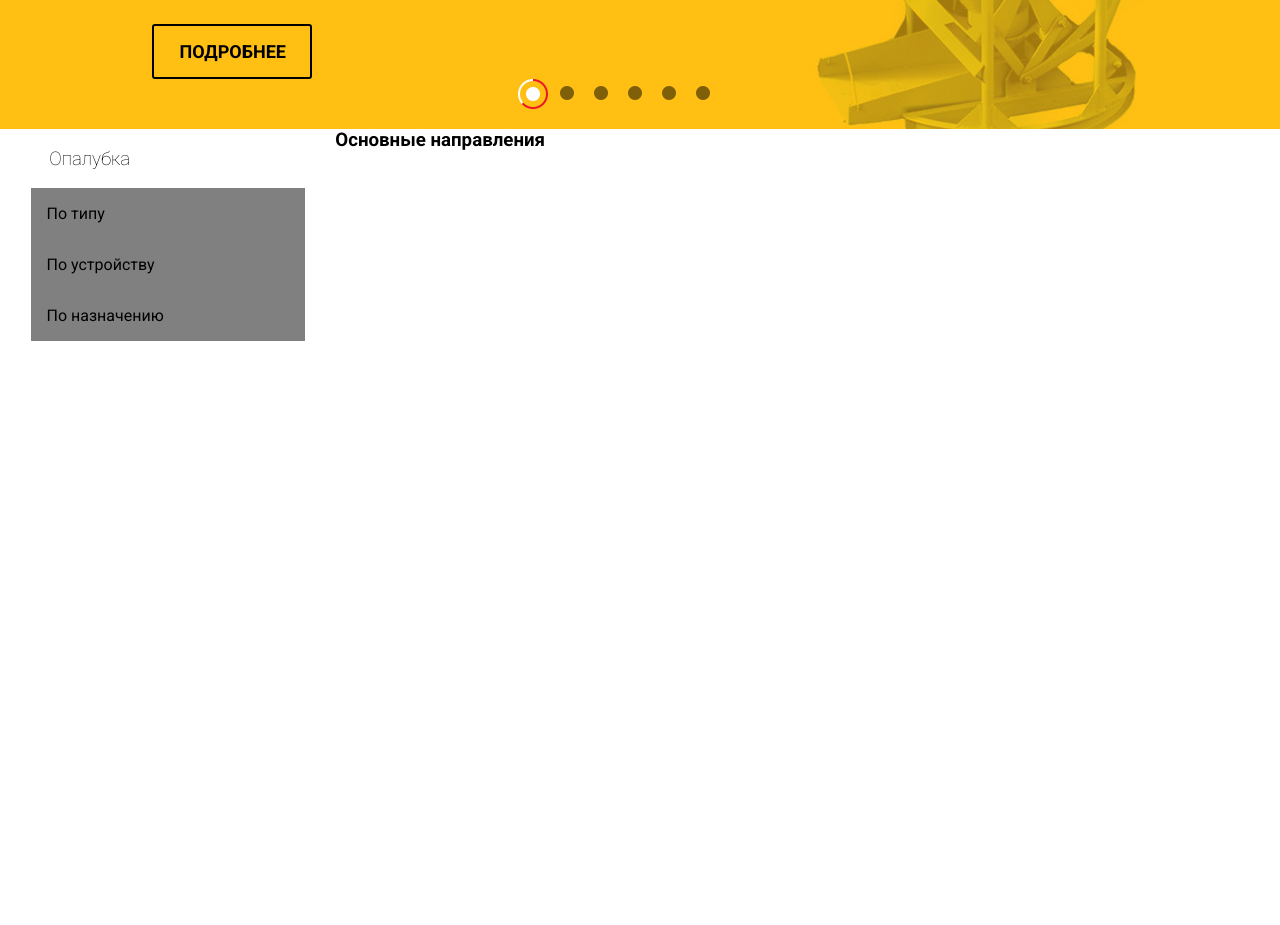
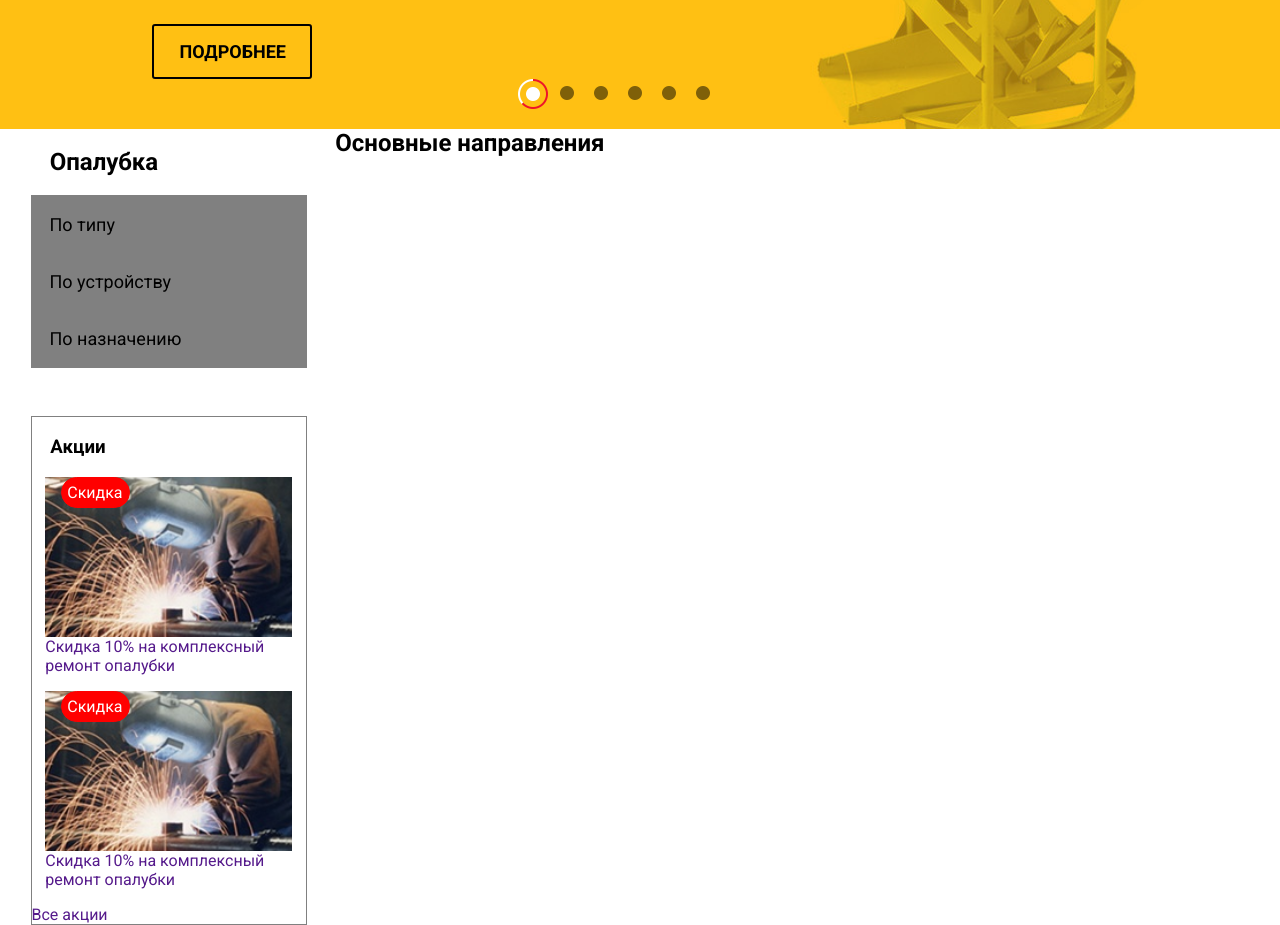
Before and after one commit to Rmnzm/layout_canvas, a plain HTML site: page index.html in a window 1280 px wide. Shown: the part 560-1485 px from the top of the page. Before the commit the page ends 901 px from the top, so only its background shows below. Drawn offline with Linux system fonts and the light colour scheme.

Commit message:
continue project snabstroy layout

```diff
--- a/index.html
+++ b/index.html
@@ -120,7 +120,7 @@
     <section class="main">
         <article>
             <aside>
-                <h3>Опалубка</h3>
+                <h2>Опалубка</h2>
                 <div class="column1">
                     <div class="type">
                         <div class="name" tabindex="1">По типу</div>
@@ -156,9 +156,29 @@
                             </ul>
                     </div>
                 </div>
+                <div class="column2">
+                    <h3>Акции</h3>
+                    <div class="sale">
+                        <div class="img">
+                            <p>Скидка</p>
+                        </div>
+                        <div class="text">
+                            <a href="">Скидка 10% на комплексный ремонт опалубки</a>
+                        </div>
+                    </div>
+                    <div class="sale">
+                        <div class="img">
+                            <p>Скидка</p>
+                        </div>
+                        <div class="text">
+                            <a href="">Скидка 10% на комплексный ремонт опалубки</a>
+                        </div>
+                    </div>
+                    <span><a href="">Все акции <img src="" alt=""></a></span>
+                </div>
             </aside>
             <main>
-                <h3>Основные направления</h3>
+                <h2>Основные направления</h2>
             </main>
         </article>
     </section>
--- a/style.css
+++ b/style.css
@@ -303,10 +303,10 @@ body
     width: 25%;
 }
 
-.main > article > aside > h3
+.main > article > aside > h2
 {
-    padding: 1em;
-    font-weight: 100;
+    padding: 0.8em;
+    font-weight: 700;
 }
 
 .main > article > main
@@ -316,9 +316,23 @@ body
 
 /*   TYPES   */
 
+/*   COLUMN 1*/
+
 .column1
 {
     width: 90%;
+    border: 1px solid gray;
+}
+
+/*
+------------------------TODO ---------------------
+Разобраться с цветом колонок
+*/
+
+
+.name
+{
+    font-size: 18px;
 }
 
 .sub-menu
@@ -364,3 +378,55 @@ body
 {
     cursor: pointer;
 }
+
+.type > .sub-menu > li > div > a
+{
+    font-size: 18px;
+}
+
+.type > .sub-menu > li > div:hover
+{
+    border-bottom: 1px solid gray;
+    border-top: 1px solid gray;
+}
+
+/*   COLUMN  2   */
+
+.column2
+{
+    width: 90%;
+    border: 1px solid gray;
+    margin-top: 3em;
+}
+
+.column2 > h3
+{
+    padding: 1em;
+}
+
+.column2 > .sale
+{
+    width: 90%;
+    margin: auto;
+    padding-bottom: 1em;
+}
+
+.column2 > .sale > .img
+{
+    background: url(images/svarka.jpg);
+    background-size: cover;
+    height: 10em;
+}
+
+/*Опустить вниз надпись Скидка*/
+
+.column2 > .sale > .img > p
+{
+    border: 1px solid red;
+    border-radius: 25px;
+    padding: 5px;
+    margin-left: 1em;
+    width: 23%;
+    color: white;
+    background-color: red;
+}
```
